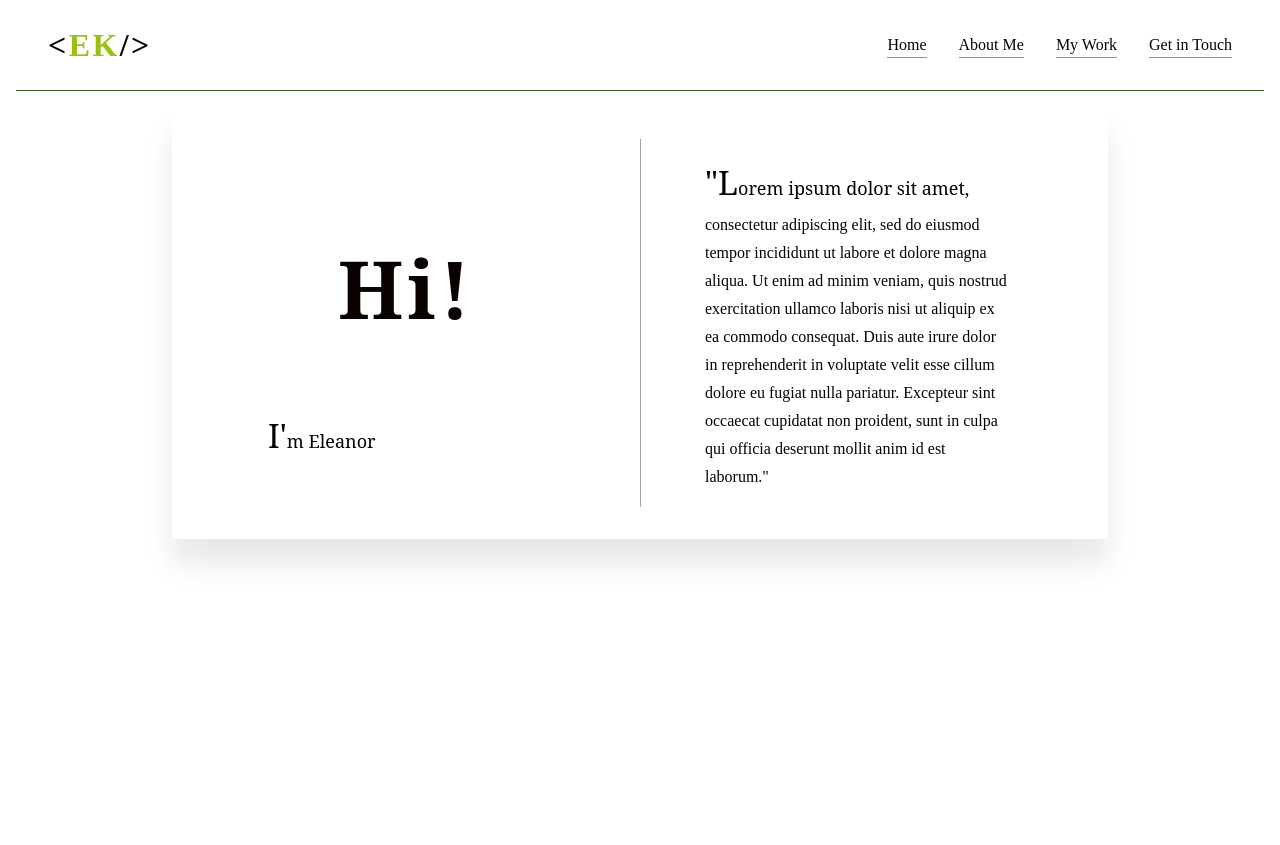
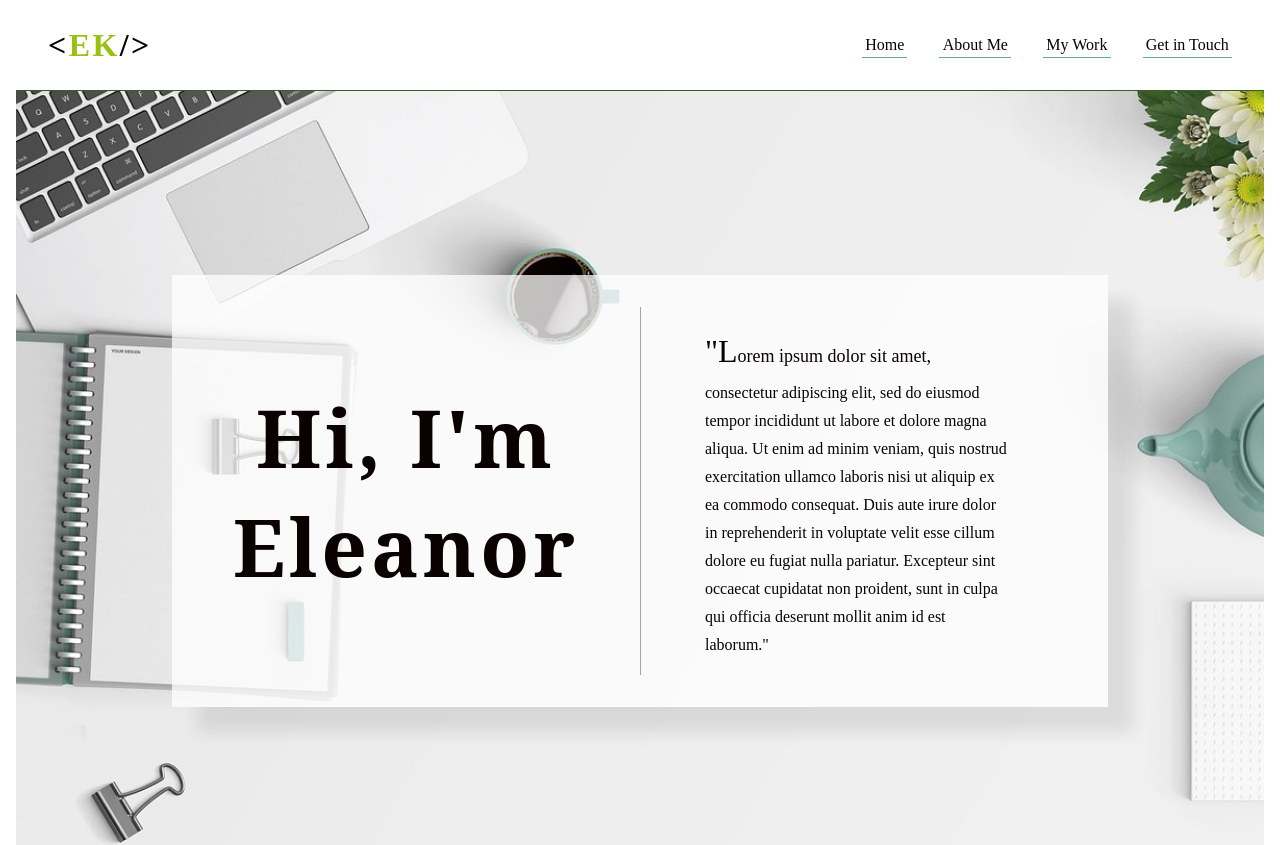
Before and after one commit to EleanorKahn/WP-Personal-Website, a React (Create React App) app in the folder frontend/: page /about in a window 1280 px wide. Shown: the top 845 px of the page. Built offline with nearby package versions, Linux system fonts and the light colour scheme; the HTML template or start-up script is replaced by a standard one.

Commit message:
background finalized

```diff
--- a/frontend/src/components/Header.js
+++ b/frontend/src/components/Header.js
@@ -13,13 +13,13 @@ const Header = () => {
                         <NavLink className='nav-link' to="/">Home</NavLink>
                     </li>
                     <li>
-                        <NavLink className='nav-link' to="/about">About Me</NavLink>
+                        <NavLink className='nav-link' to="/">About Me</NavLink>
                     </li>
-                    <li className='coming-soon'>
-                        <NavLink className="nav-link" to="/mywork">My Work</NavLink>
+                    <li>
+                        <NavLink className="nav-link" to="/">My Work</NavLink>
                     </li>
-                    <li className='coming-soon'>
-                        <NavLink className="nav-link" to="/contact">Get in Touch</NavLink>
+                    <li>
+                        <NavLink className="nav-link" to="/">Get in Touch</NavLink>
                     </li>
                 </ul>
             </nav>
--- a/frontend/src/components/SocialIconList.js
+++ b/frontend/src/components/SocialIconList.js
@@ -3,9 +3,9 @@ import React from 'react';
 const SocialIconList = () => {
     return (
         <ul id='social'>
-            <li><i className='fa fa-twitter fa-md' /></li>
-            <li><i className='fa fa-instagram fa-md' /></li>
-            <li><i className='fa fa-linkedin fa-md'/></li>
+            <li><a href='https://www.twitter.com'><i className='fa fa-twitter fa-md' /></a></li>
+            <li><a href="https://www.instagram.com"><i className='fa fa-instagram fa-md' /></a></li>
+            <li><a href="https://www.linkedin.com"><i className='fa fa-linkedin fa-md'/></a></li>
             <li><i className='fa fa-github fa-md'/></li>
         </ul>
     );
--- a/frontend/src/css/style.css
+++ b/frontend/src/css/style.css
@@ -24,8 +24,6 @@ ul {
 }
 
 body {
-    /* background-image: url("../assets//images/desk-2325627_1920.jpg");
-    background-size: cover;    */
     padding-inline: 1rem;
     margin: 0rem;
     display: grid;
@@ -41,10 +39,12 @@ body {
 
 .header {
     border-bottom: 1px var(--leafy-green) solid;
+    background-color: white;
 }
 
 .footer {
     border-top: 1px var(--leafy-green) solid;
+    background-color: white;
 }
 
 i {
@@ -96,15 +96,16 @@ i {
 /*
 Header styles
 */
-.header {
-    margin-bottom: 1rem;
-}
 
 .header nav {
     display: flex;
     justify-content: space-between;
     align-items: center;
     padding-inline: 2rem;
+}
+
+.header i {
+    margin-right: .5rem;
 }
 
 h1 {
@@ -119,14 +120,13 @@ h1 {
 
 .header ul li {
     border-bottom: 1.75px solid var(--teapot-teal);
-    padding-bottom: .2rem;
-    padding-top: .2rem;
+    padding: .2rem;
 }
 
 .header ul li:hover {
     border-bottom: 1.75px solid var(--daisy-yellow);
-    border-top: 1.75px solid var(--daisy-yellow);
-    padding-bottom: .15rem;
+    border-right: 1.75px solid var(--daisy-yellow);
+    padding-right: .15rem;
 }
 
 .header ul li:last-child {
@@ -187,29 +187,33 @@ LandingPage styles
     justify-content: center;
     align-items: center;
     min-height: 80vh;
+    background-image: url("../assets//images/desk-2325627_1280.jpg");
+    background-size: cover;
 }
 
 .landing-page h2 {
     font-weight: 700;
     font-size: 6rem;
+    color: var(--leafy-green);
     font-family: 'Oswald', 'sans-serif';
     letter-spacing: .25rem;
-    margin-bottom: 0rem;
-    padding-bottom: 0rem;
+    margin-bottom: 1rem;
+    text-shadow: #090201;
 }
 
 .landing-page h3 {
-    color: var(--teapot-teal);
     margin-top: 0rem;
-    margin-bottom: 0rem;
     font-family: 'DM Serif Display', 'serif';
     letter-spacing: .25rem;
     font-size: 2rem;
 }
 
+.landing-page ul {
+    margin-top: 0rem;
+}
+
 .landing-page li {
     margin-right: 1rem;
-    padding: 0px
 }
 
 /*
@@ -219,6 +223,10 @@ AboutPage styles
 .about-page {
     /* background-color: white; */
     min-height: 100vh;
+    background-image: url("../assets//images/desk-2325627_1280.jpg");
+    background-size: cover;
+    display: grid;
+    place-content: center;
 }
 
 .about-page .grid {
@@ -229,8 +237,8 @@ AboutPage styles
     place-content: center;
     margin: 0 auto;
     max-width: 75%;
-    background-color: white;
-    box-shadow: 0 25px 25px rgba(37, 37, 37, 0.1);
+    background-color: rgba(255, 255, 255, .75);
+    box-shadow: 25px 25px 15px rgba(37, 37, 37, 0.1);
 }
 
 .grid > *:nth-child(even) {
@@ -245,18 +253,17 @@ AboutPage styles
     font-family: "DM Serif Display", 'serif';
 }
 
-.about-page p {
+.about-page .summary p {
     color: var(--coffee-brown);
     line-height: 1.75;
     padding-inline: 4rem;
 }
 
-.about-page p::first-line {
+.about-page .summary > p::first-line {
     font-size: large;
-    font-family: "DM Serif Display", "serif";
 }
 
-.about-page p::first-letter {
+.about-page .summary > p::first-letter {
     font-size: 2rem;
 }
 
--- a/frontend/src/pages/AboutPage.js
+++ b/frontend/src/pages/AboutPage.js
@@ -5,8 +5,7 @@ const AboutPage = () => {
         <div className='about-page'>
             <div className='grid'>
                 <section>
-                    <h2>Hi!</h2>
-                    <p>I'm Eleanor</p>
+                    <h2>Hi, I'm Eleanor</h2>
                 </section>
                 <section>
                     <article className='summary'>
```
